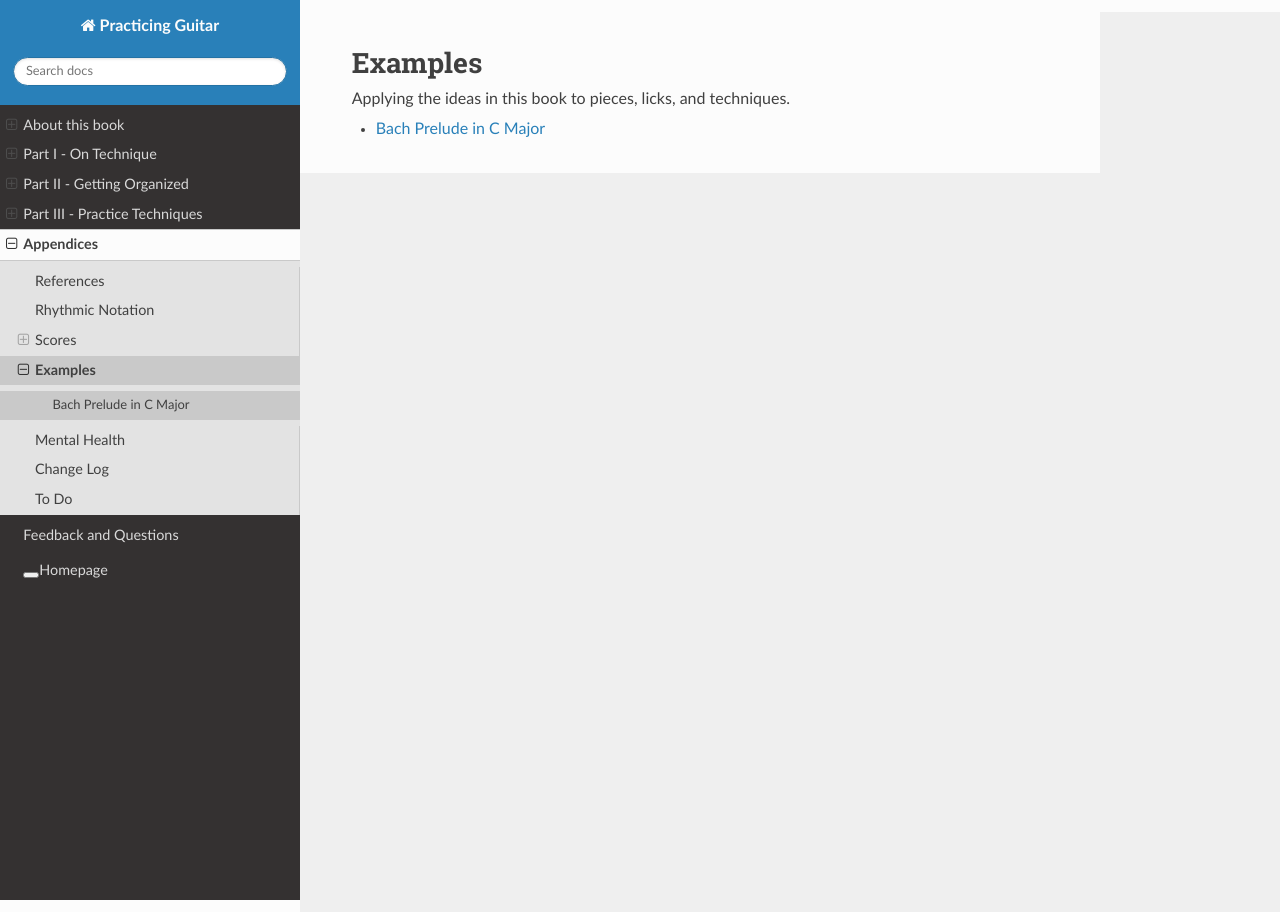
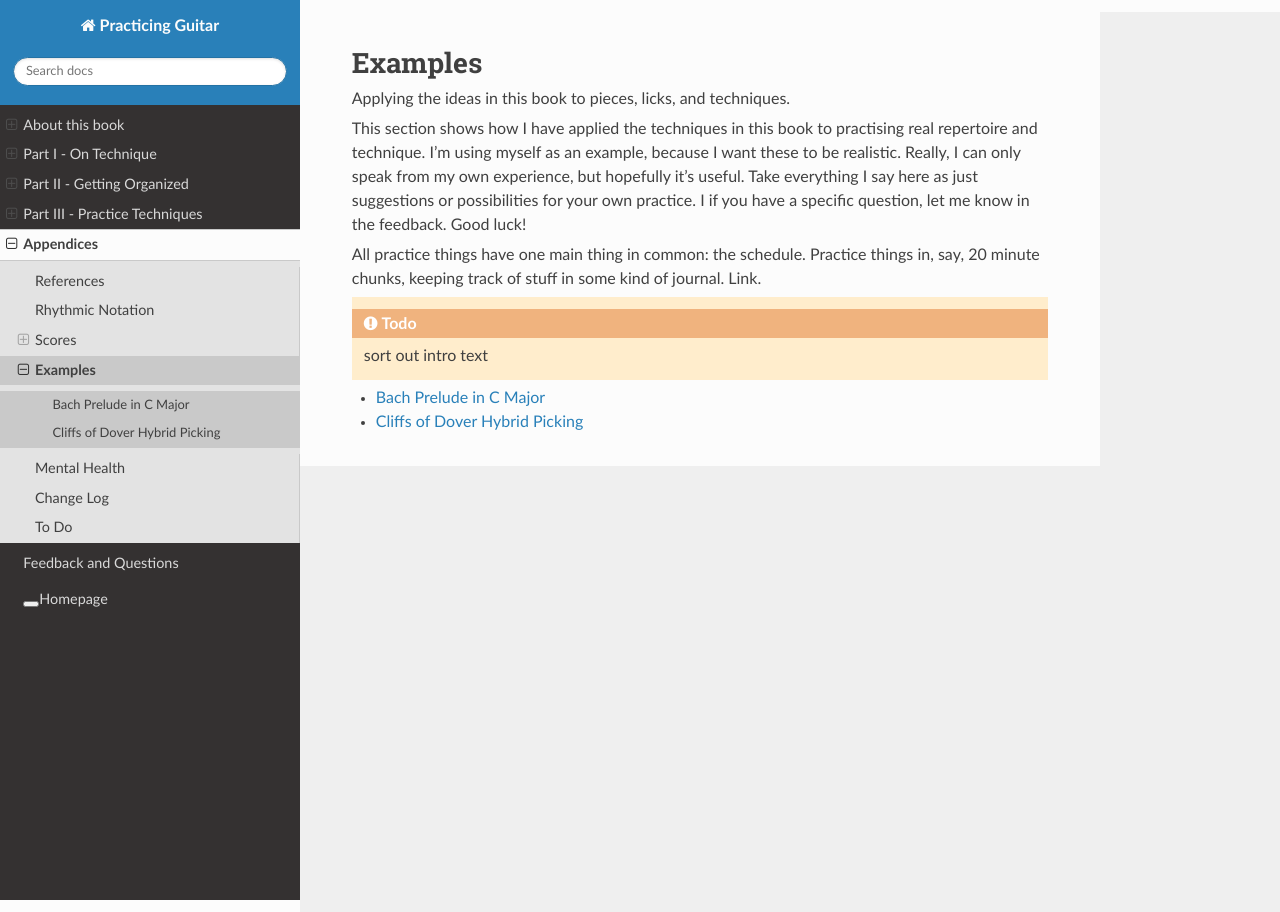
Before and after one commit to jzohrab/practicing-guitar, a Sphinx documentation site: the page built from docs/appendices/examples/index.rst, in a window 1280 px wide. Built offline with Sphinx 7.4.7 and the Read the Docs theme 2.0.0, drawn with Linux system fonts in a browser that asks for light colours; a script that is not in the unit is left out.

Commit message:
Bach and dover pages.

```diff
--- a/docs/appendices/examples/bach-prelude-in-c-major-BWV-846.rst
+++ b/docs/appendices/examples/bach-prelude-in-c-major-BWV-846.rst
@@ -40,8 +40,6 @@ Items to cover:
 
 
 Practising the prelude
-
-This section shows how I have applied the techniques in this book to practising real repertoire and technique. I’m using myself as an example, because I want these to be realistic. Really, I can only speak from my own experience, but hopefully it’s useful. Take everything I say here as just suggestions or possibilities for your own practice. I if you have a specific question, let me know in the feedback. Good luck!
 
 For this piece, if you haven’t heard it already, check out a few renditions. This is originally a harpsichord piece, or early piano piece, I’m not sure. So listen to some piano performances or some other guitar arrangements, including mine, to hear some possibilities.
 
--- a/docs/appendices/examples/index.rst
+++ b/docs/appendices/examples/index.rst
@@ -2,6 +2,12 @@ Examples
 ========
 
 Applying the ideas in this book to pieces, licks, and techniques.
+
+This section shows how I have applied the techniques in this book to practising real repertoire and technique. I’m using myself as an example, because I want these to be realistic. Really, I can only speak from my own experience, but hopefully it’s useful. Take everything I say here as just suggestions or possibilities for your own practice. I if you have a specific question, let me know in the feedback. Good luck!
+
+All practice things have one main thing in common: the schedule.  Practice things in, say, 20 minute chunks, keeping track of stuff in some kind of journal.  Link.
+
+.. todo:: sort out intro text
 
 .. toctree::
    :maxdepth: 2
```
Also changed, not shown: docs/appendices/examples/cliffs-of-dover-hybrid-picking.rst (added, +16 -0 lines).
